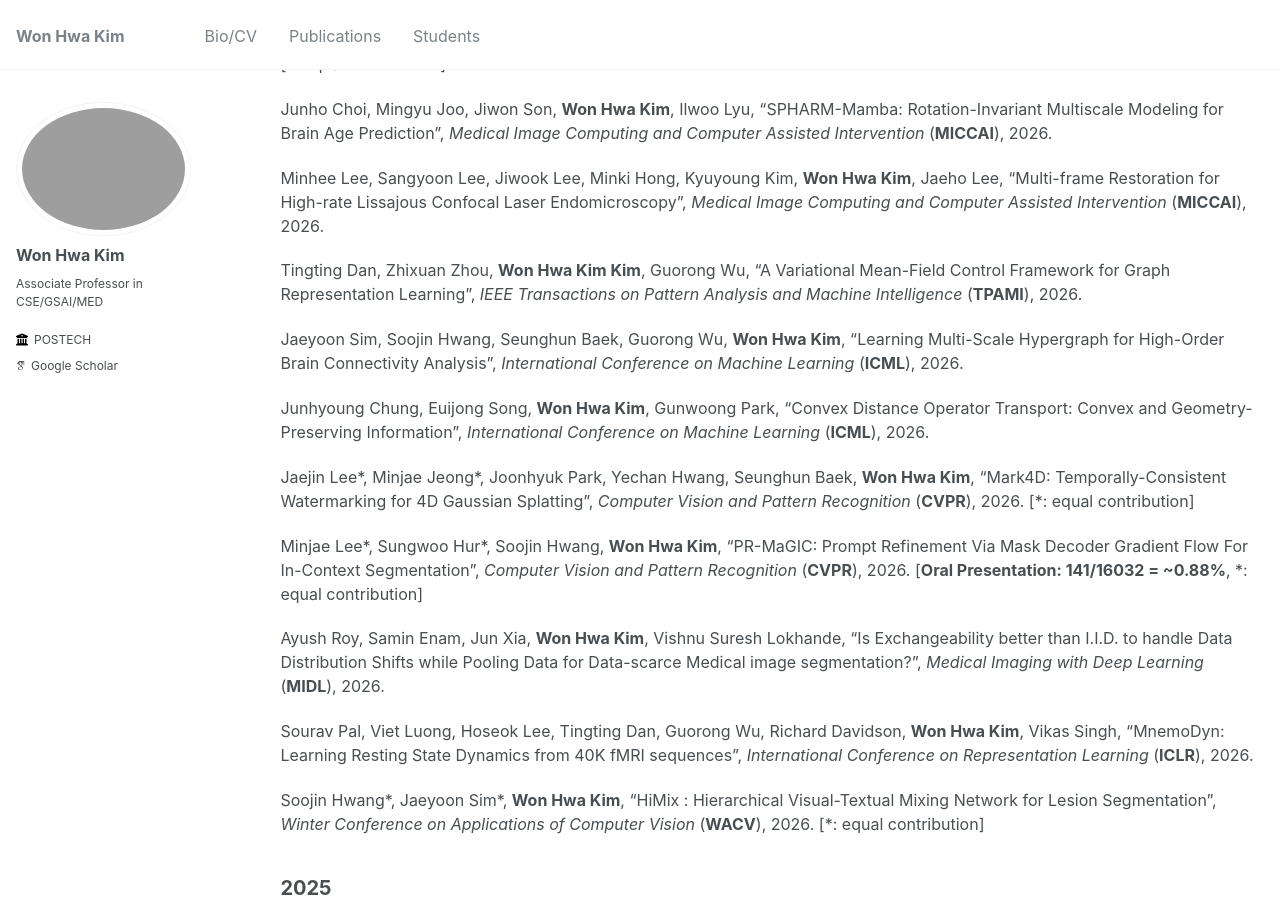
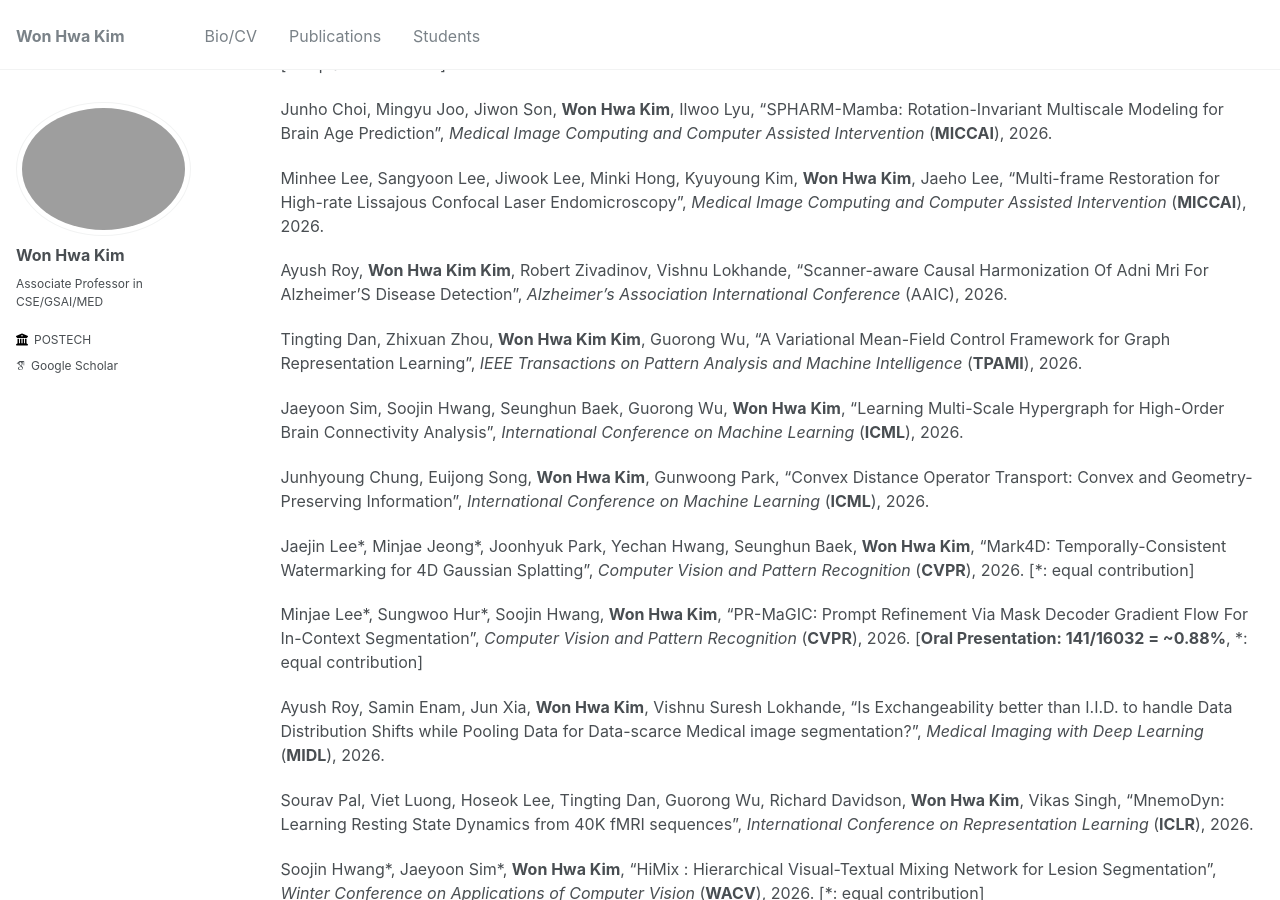
Before and after one commit to wwplato/wwplato.github.io, a Jekyll site: the page built from _pages/publications.md, in a window 1280 px wide and 900 px high, scrolled down 595 px. Built offline with Jekyll 4.4.1, drawn with Linux system fonts in a browser that asks for light colours; some web fonts are replaced.

Commit message:
Update publications.md

```diff
--- a/_pages/publications.md
+++ b/_pages/publications.md
@@ -8,6 +8,8 @@ author_profile: true
 
 2026
 ------
+
+
 
 Seunghun Baek, Jihwan Park, Jaeyoon Sim, Minjae Jeong, Hoseok Lee, **Won Hwa Kim**, "Residual-Guided Expert Specialization for Incomplete Multimodal Learning", *European Conference on Computer Vision* (**ECCV**), 2026.
 
@@ -26,7 +28,7 @@ Junho Choi, Mingyu Joo, Jiwon Son, **Won Hwa Kim**, Ilwoo Lyu, "SPHARM-Mamba: Ro
 Minhee Lee, Sangyoon Lee, Jiwook Lee, Minki Hong, Kyuyoung Kim, **Won Hwa Kim**, Jaeho Lee, "Multi-frame Restoration for High-rate Lissajous Confocal Laser Endomicroscopy", *Medical Image Computing and Computer Assisted Intervention* (**MICCAI**), 2026.
 
 
-
+Ayush Roy, **Won Hwa Kim Kim**, Robert Zivadinov, Vishnu Lokhande, "Scanner-aware Causal Harmonization Of Adni Mri For AlzheimerʼS Disease Detection", *Alzheimer’s Association International Conference* (AAIC), 2026.
 
 Tingting Dan, Zhixuan Zhou, **Won Hwa Kim Kim**, Guorong Wu, "A Variational Mean-Field Control Framework for Graph Representation Learning", *IEEE Transactions on Pattern Analysis and Machine Intelligence* (**TPAMI**), 2026.
 
```
